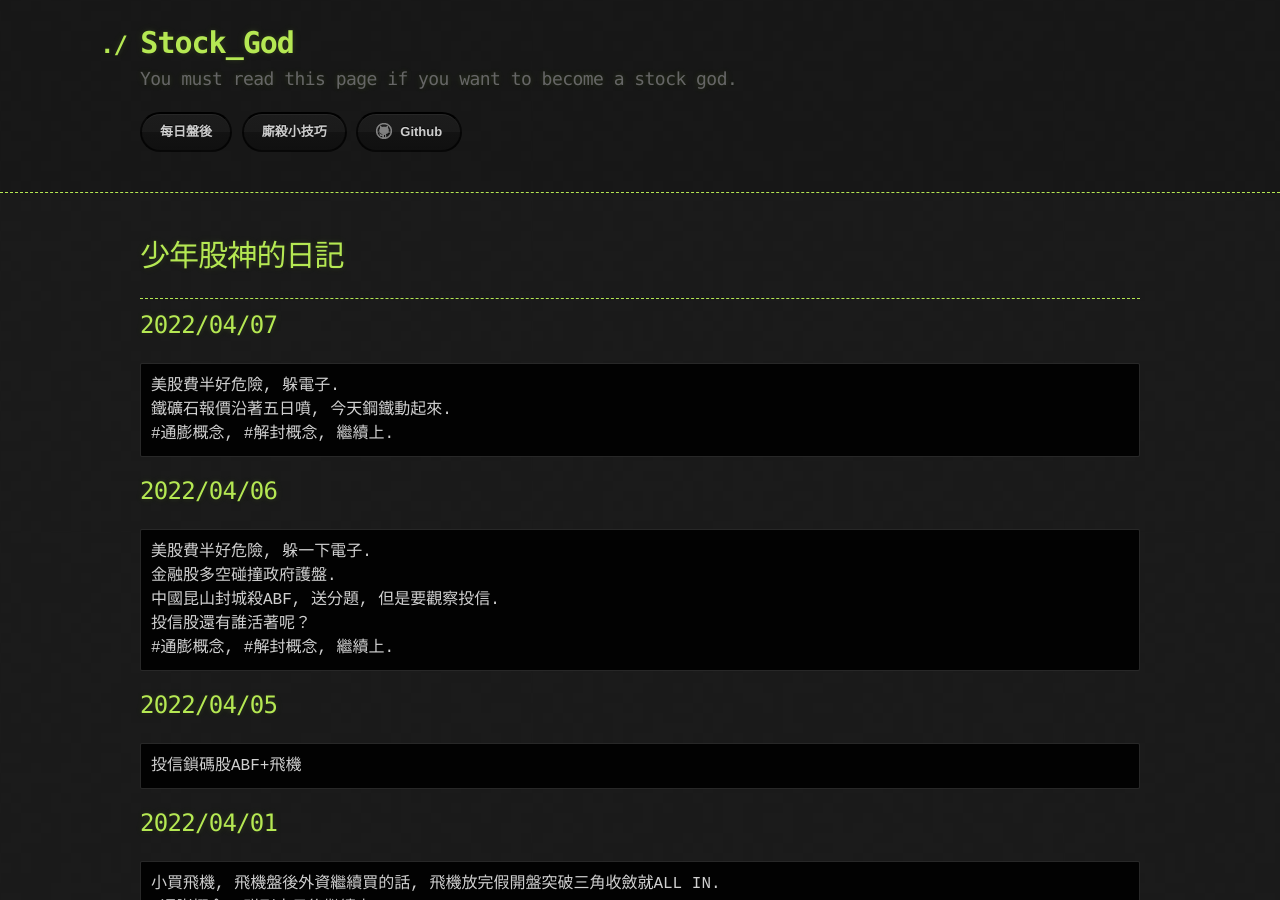
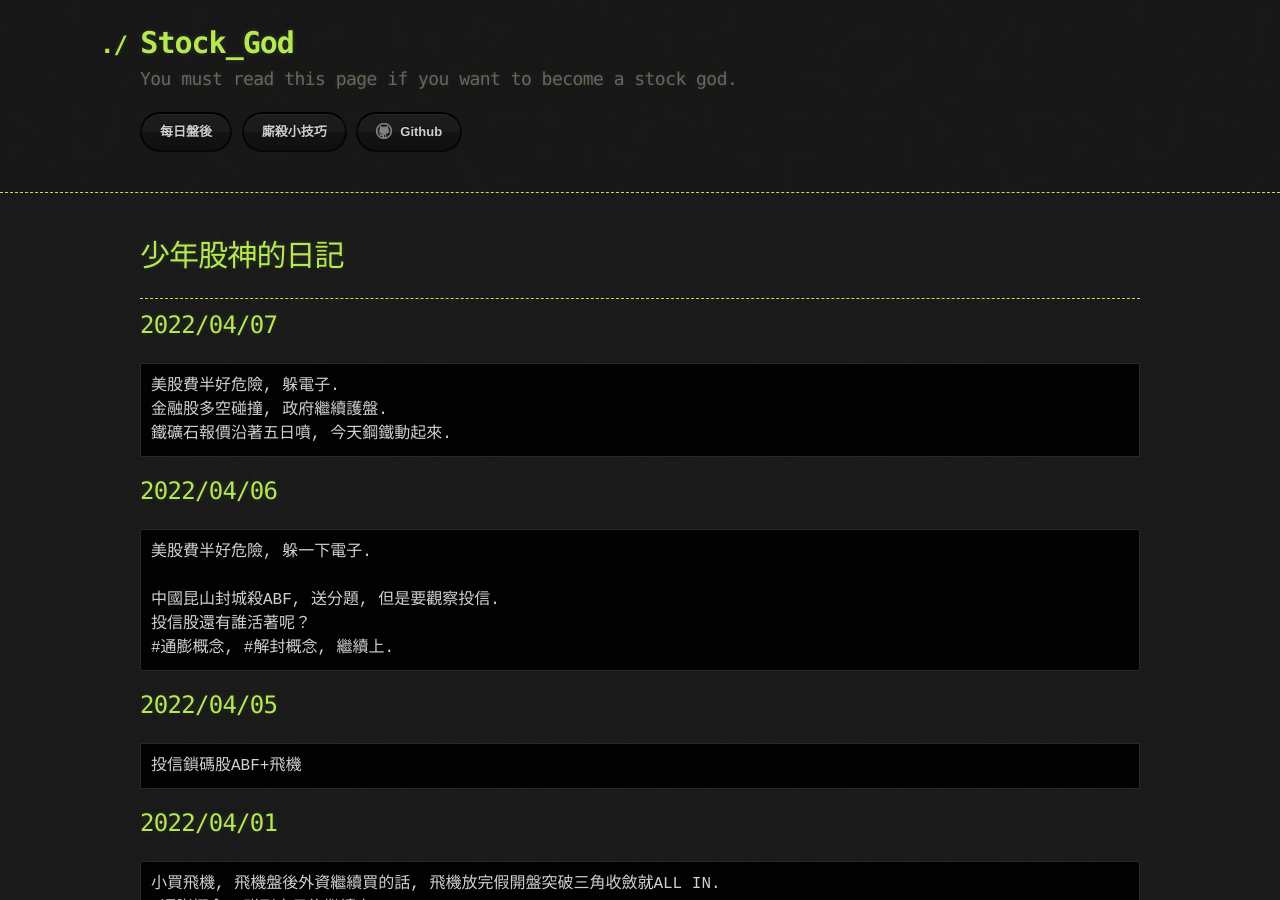
Before and after one commit to lepg5487/Stock_God, a Jekyll site: the page built from index.md, in a window 1280 px wide and 900 px high. Built offline with Jekyll 4.4.1, drawn with Linux system fonts in a browser that asks for light colours; our own code applies the rules of GitHub Pages for plain Markdown files.

Commit message:
Update index.md

````diff
--- a/index.md
+++ b/index.md
@@ -9,14 +9,14 @@ layout: testlayouts
 ## 2022/04/07
 ```
 美股費半好危險, 躲電子.
+金融股多空碰撞, 政府繼續護盤.
 鐵礦石報價沿著五日噴, 今天鋼鐵動起來.
-#通膨概念, #解封概念, 繼續上.
 ```
 
 ## 2022/04/06
 ```
 美股費半好危險, 躲一下電子.
-金融股多空碰撞政府護盤.
+
 中國昆山封城殺ABF, 送分題, 但是要觀察投信.
 投信股還有誰活著呢？
 #通膨概念, #解封概念, 繼續上.
````
